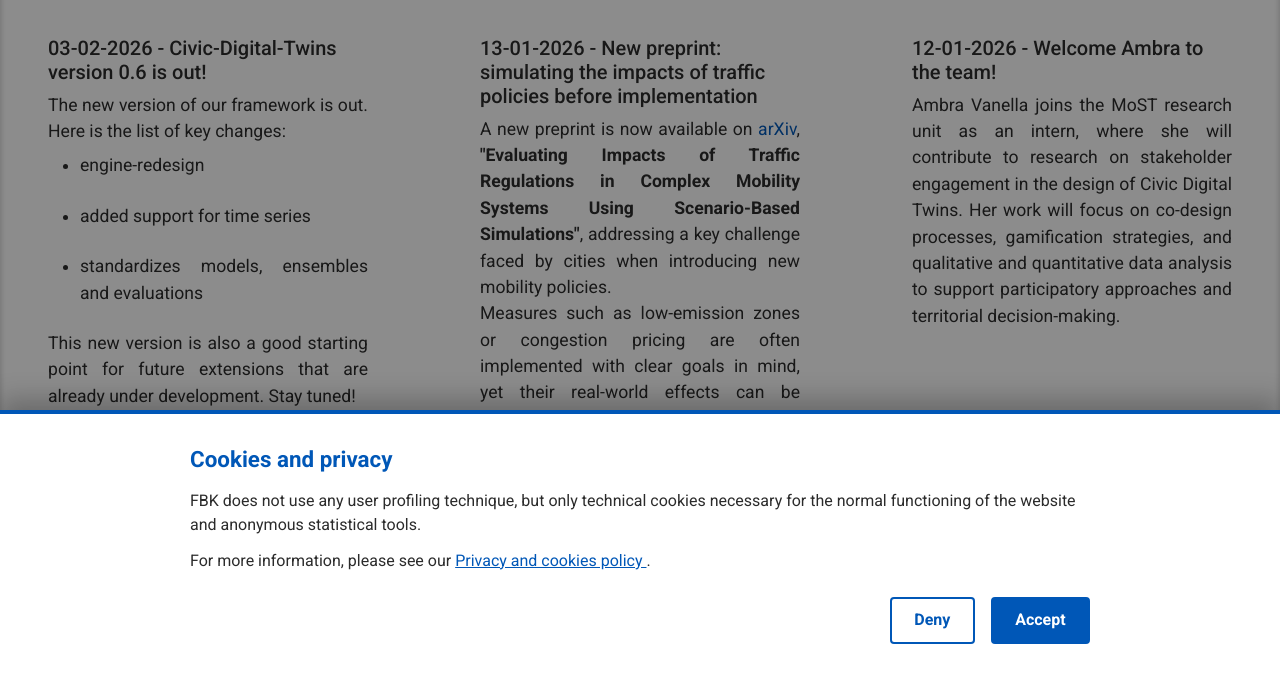
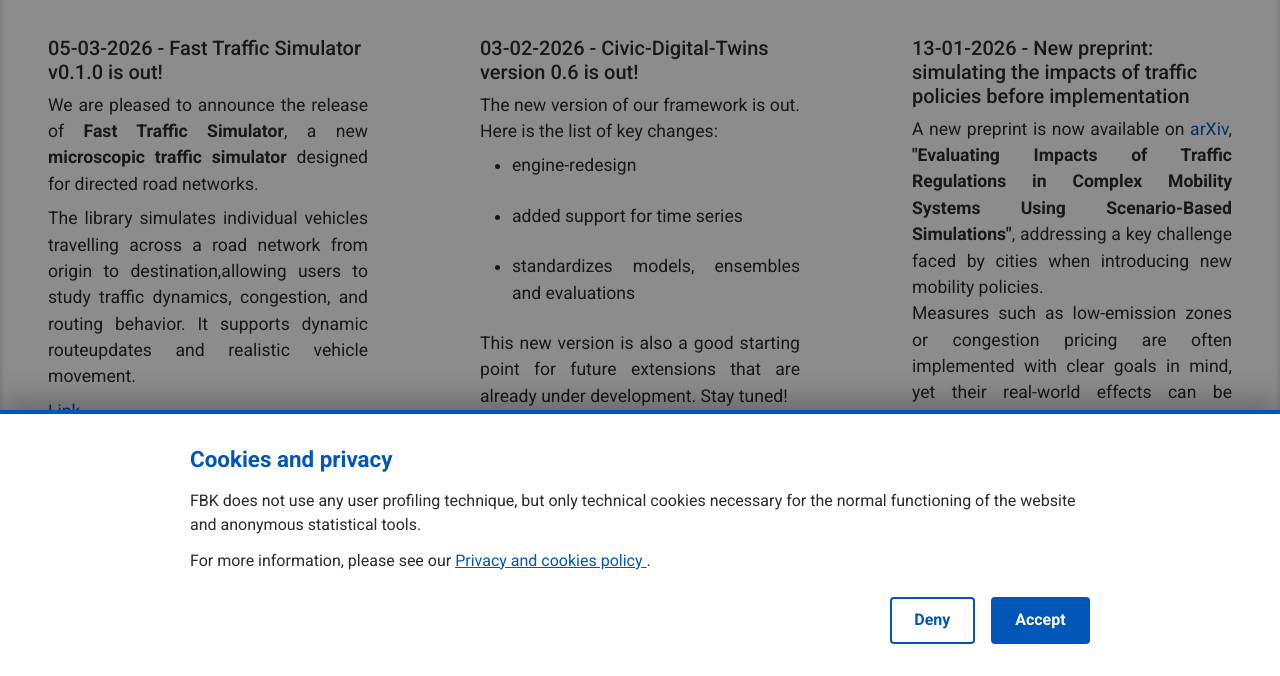
Before and after one commit to fbk-most/fbk-most.github.io, a Jekyll site: the page built from _pages/events.html, in a window 1280 px wide and 900 px high, scrolled down 1398 px, cut to the strip 224-900 px from the top of the window. Built offline with Jekyll 4.4.1, drawn with Linux system fonts in a browser that asks for light colours; nearby versions of some CDN libraries; library files that are not in the unit come from our copies; some of the changed text lies outside the part shown.

Commit message:
updated news and resources

```diff
--- a/_data/news.json
+++ b/_data/news.json
@@ -54,5 +54,13 @@
     "Link": "https://github.com/fbk-most/civic-digital-twins",
     "Image": "/assets/images/news/Keyboard_Franceschini_cropped.webp",
     "Priority": 10
+  },
+  {
+    "TITLE": "Fast Traffic Simulator v0.1.0 is out!",
+    "DATE": "2026-03-05",
+    "DESCRIPTION": "<p>We are pleased to announce the release of <strong>Fast Traffic Simulator</strong>, a new <strong>microscopic traffic simulator</strong> designed for directed road networks.</p><p>The library simulates individual vehicles travelling across a road network from origin to destination,allowing users to study traffic dynamics, congestion, and routing behavior. It supports dynamic routeupdates and realistic vehicle movement.</p>",
+    "Link": "https://pypi.org/project/fast-traffic-simulator/",
+    "Image": "/assets/images/news/Keyboard_Franceschini_cropped.webp",
+    "Priority": 10
   }
 ]
--- a/_pages/research.html
+++ b/_pages/research.html
@@ -183,7 +183,7 @@
   <h2 class="most-section__title">Resources</h2>
   <div class="most-section__content">
     <div class="most-section__block">
-      <div>Civic Digital Twins</div>
+      <h2>Civic Digital Twins</h2>
       <p>
         <b>Description.</b> Civic Digital Twins modeling and simulation framework. The framework is designed to support
         defining digital twins models and evaluating them in simulated environment with varying contextual conditions.
@@ -192,5 +192,15 @@
         <b>Links.</b> <a href="https://github.com/fbk-most/civic-digital-twins">GitHub repository</a>
       </p>
     </div>
+
+      <div class="most-section__block">
+      <h2>Fast Traffic Simulator</h2>
+      <p>
+        <b>Description.</b> The Fast Traffic Simulator models individual vehicles travelling from an origin node to a destination node across a directed graph of road edges. Shortest-path routing is computed via Dijkstra's algorithm and can be refreshed periodically to reflect current congestion. Vehicle behaviour on links follows Newell's simplified car-following model: each vehicle moves as fast as possible while respecting the road speed limit and keeping a safe distance from the vehicle ahead. This reproduces queue formation and congestion without explicit capacity constraints.
+      </p>
+      <p>
+        <b>Links.</b> <a href="https://pypi.org/project/fast-traffic-simulator/">PyPI link</a>
+      </p>
+    </div>
   </div>
 </section>
```
